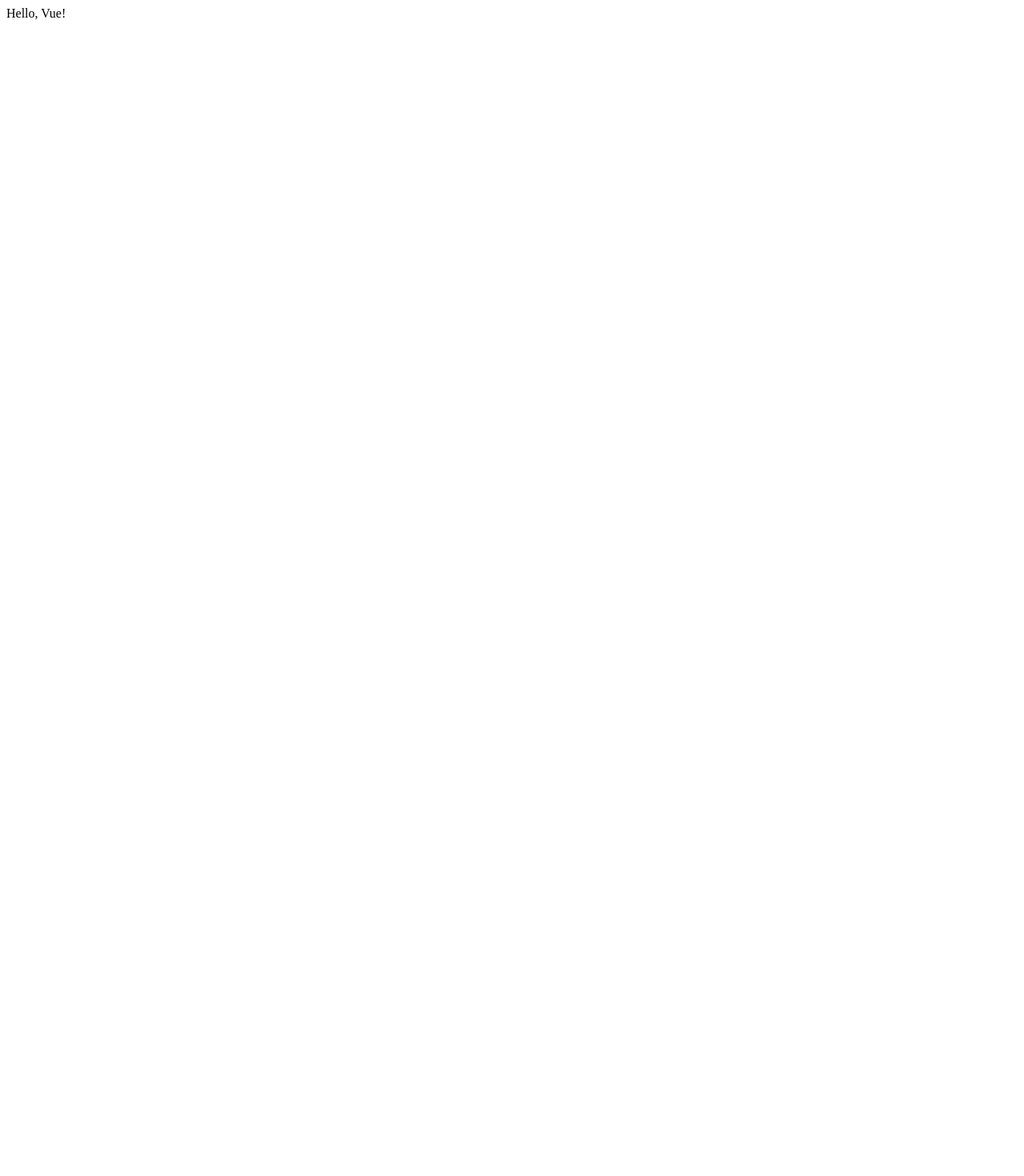
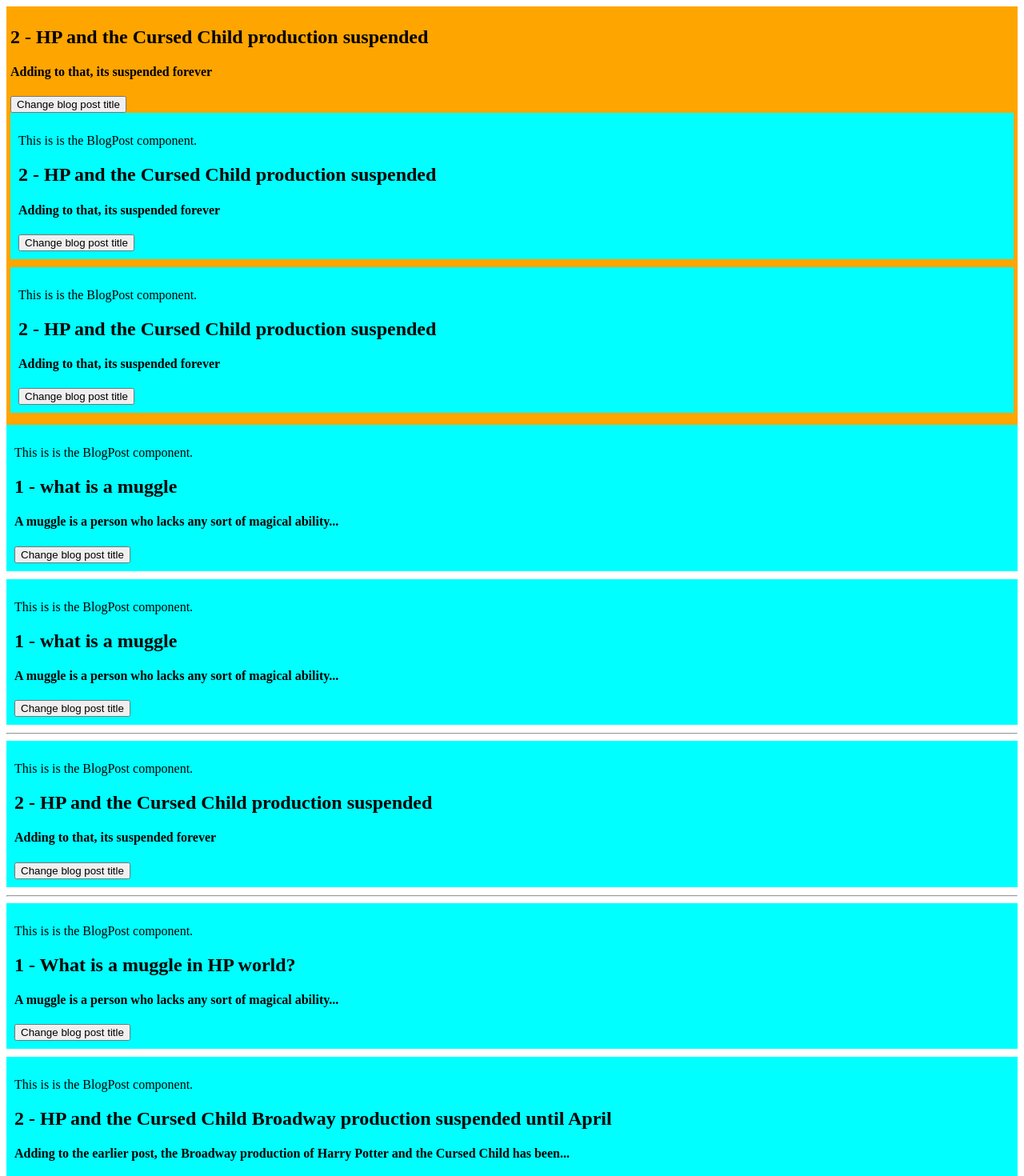
Before and after one commit to janemallinger/Vue-Js, a Vue app: page / in a window 1280 px wide. Shown: the top 1470 px of the page at 80% size. Before the commit the page ends 800 px from the top, so only its background shows below. Built offline with nearby package versions, Linux system fonts and the light colour scheme.

Commit message:
Pass data to child components with props

```diff
--- a/src/App.vue
+++ b/src/App.vue
@@ -1,7 +1,94 @@
 <template>
-  <div>Hello, Vue!</div>
+  <div style="background-color: orange; padding: 5px;">
+    <h2>{{ blogPostId }} - {{ blogPostTitle }}</h2>
+    <h4> {{ blogPostContent }}</h4>
+    <button @click="blogPostTitle = 'A different title'">
+      Change blog post title
+    </button>
+    <BlogPost
+      :id="blogPostId"
+      :blog-post-title="blogPostTitle"
+      :blog-post-content="blogPostContent"
+    ></BlogPost>
+    <BlogPost
+      :id="blogPostId"
+      :blog-post-title="blogPostTitle"
+      :blog-post-content="blogPostContent"
+    ></BlogPost>
+
+  </div>
+  <BlogPost id="1"
+  blogPostTitle="what is a muggle"
+  blogPostContent="A muggle is a person who lacks any sort of magical ability..."
+  ></BlogPost>
+
+  <BlogPost id="1"
+  blog-post-title="what is a muggle"
+  blog-post-content="A muggle is a person who lacks any sort of magical ability..."
+  ></BlogPost>
+
+  <hr />
+
+  <BlogPost
+  :id="blogPostId"
+  :blog-post-title="blogPostTitle"
+  :blog-post-content="blogPostContent"
+  ></BlogPost>
+
+  <hr />
+
+  <BlogPost v-for="post in posts"
+  :key="post.id"
+  :id="post.id"
+  :blog-post-title="post.blogPostTitle"
+  :blog-post-content="post.blogPostContent"
+  ></BlogPost>
+
+  <hr />
+
+  <BlogPost v-for="post in posts"
+  :key="post.id"
+  v-bind="post"
+  ></BlogPost>
+
 </template>
 
-<script setup></script>
+<script setup>
+import {ref} from 'vue'
+import BlogPost from './BlogPost.vue';
 
-<style lang="scss" scoped></style>
+let blogPostId = ref(2)
+let blogPostTitle = ref('HP and the Cursed Child production suspended')
+let blogPostContent = ref('Adding to that, its suspended forever')
+
+let posts = ref([
+{
+    id: 1,
+    blogPostTitle: 'What is a muggle in HP world?',
+    blogPostContent:
+      'A muggle is a person who lacks any sort of magical ability...'
+  },
+  {
+    id: 2,
+    blogPostTitle:
+      'HP and the Cursed Child Broadway production suspended until April',
+    blogPostContent:
+      'Adding to the earlier post, the Broadway production of Harry Potter and the Cursed Child has been...'
+  },
+  {
+    id: 3,
+    blogPostTitle: 'Potter DIY: Make Your Own “Harry Potter Puppet Pal”',
+    blogPostContent:
+      'We all remember those iconic YouTube videos of Harry and the gang and probably couldn’t get “The Mysterious...'
+  },
+  {
+    id: 4,
+    blogPostTitle: 'Fan Project Brings Life to “Harry Potter” in Translation',
+    blogPostContent:
+      'It’s no secret that the Harry Potter series is a global phenomenon, having been translated into over 80 languages to date....'
+  }
+])
+
+</script>
+
+<style scoped></style>
--- /dev/null
+++ b/src/BlogPost.vue
@@ -0,0 +1,44 @@
+<template>
+    <div class="blog-post">
+        <p>
+            {{ message }}
+        </p>
+
+        <h2>{{ id }} - {{ blogPostTitle }}</h2>
+        <h4>{{ blogPostContent }}</h4>
+        <button @click="changeBlogPostTitle">
+            Change blog post title
+        </button>
+    </div>
+</template>
+
+<script setup>
+import {ref} from 'vue'
+
+let message = ref('This is is the BlogPost component.')
+
+let props = defineProps(['id','blogPostTitle','blogPostContent'])
+
+function changeBlogPostTitle() {
+    blogPostTitle = 'a different title'
+}
+
+console.log(props.blogPostTitles)
+
+// defineProps({
+//     id: Number,
+//     blogPostTitle: String,
+//     blogPostContent: String
+// })
+
+</script>
+
+<style scoped>
+
+.blog-post{
+    background-color: aqua;
+    padding: 10px;
+    margin-bottom: 10px;
+}
+
+</style>
```
